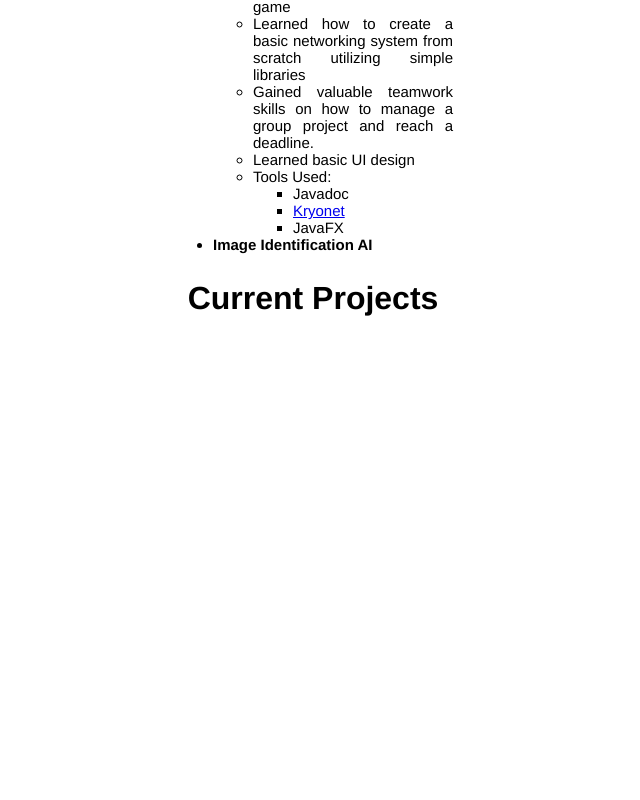
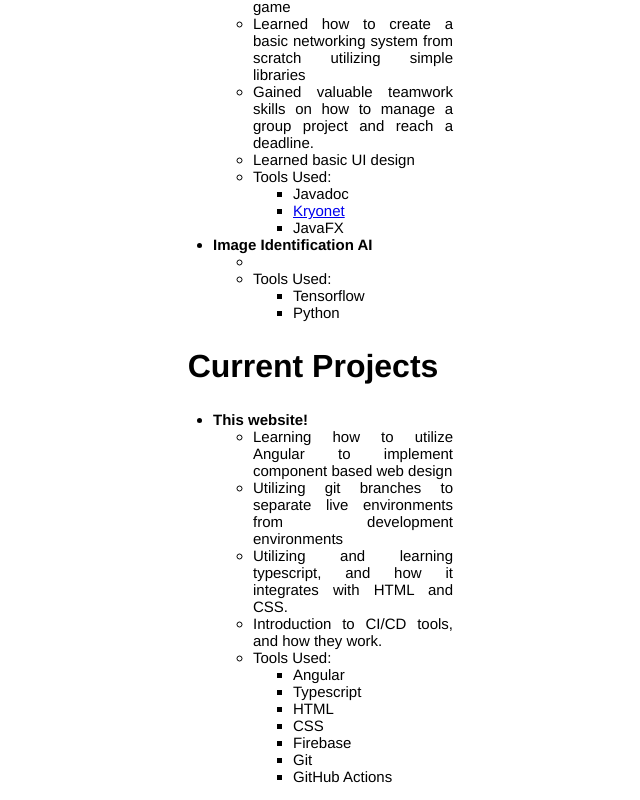
Before and after one commit to Archangelectra/professional-website, an Angular app: page / in a window 1280 px wide. Shown: the part 914-1714 px from the top of the page, without its empty margins (327-967 px from the left). Before the commit the page ends 1257 px from the top, so only its background shows below. Built offline with nearby package versions, Linux system fonts and the light colour scheme.

Commit message:
updated current projects, past projects

```diff
--- a/src/app/current-projects/current-projects.html
+++ b/src/app/current-projects/current-projects.html
@@ -1,3 +1,22 @@
 <ul id="current-projects">
-
+    <li id="card-game">
+        <b>This website!</b>
+        <ul>
+            <li>Learning how to utilize Angular to implement component based web design</li>
+            <li>Utilizing git branches to separate live environments from development environments</li>
+            <li>Utilizing and learning typescript, and how it integrates with HTML and CSS.</li>
+            <li>Introduction to CI/CD tools, and how they work.</li>
+            <li>Tools Used:
+                <ul>
+                    <li>Angular</li>
+                    <li>Typescript</li>
+                    <li>HTML</li>
+                    <li>CSS</li>
+                    <li>Firebase</li>
+                    <li>Git</li>
+                    <li>GitHub Actions</li>
+                </ul>
+            </li>
+        </ul>
+    </li>
 </ul>
--- a/src/app/past-projects/past-projects.html
+++ b/src/app/past-projects/past-projects.html
@@ -1,5 +1,6 @@
 <ul id="past-projects">
     <li id="card-game">
+        <!--TODO: need to add the links to both repositories, dont know of a good way to do it yet.-->
         <b>Networked Card Game</b>
         <ul>
             <li>Worked with a partner to create a networked P2P card game</li>
@@ -18,7 +19,13 @@
     <li id="senior-project-hs">
         <b>Image Identification AI</b>
         <ul>
-
+            <li></li>
+            <li>Tools Used:
+                <ul>
+                    <li>Tensorflow</li>
+                    <li>Python</li>
+                </ul>
+            </li>
         </ul>
     </li>
 </ul>
```
